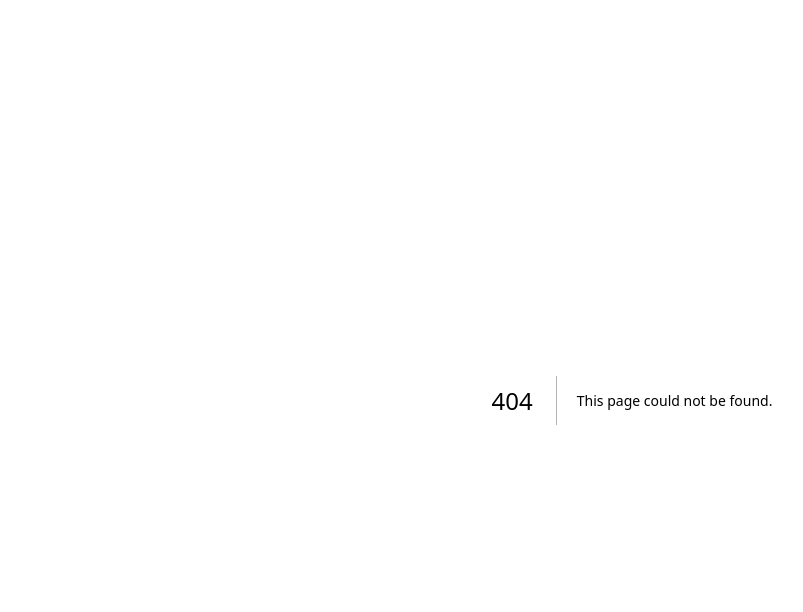
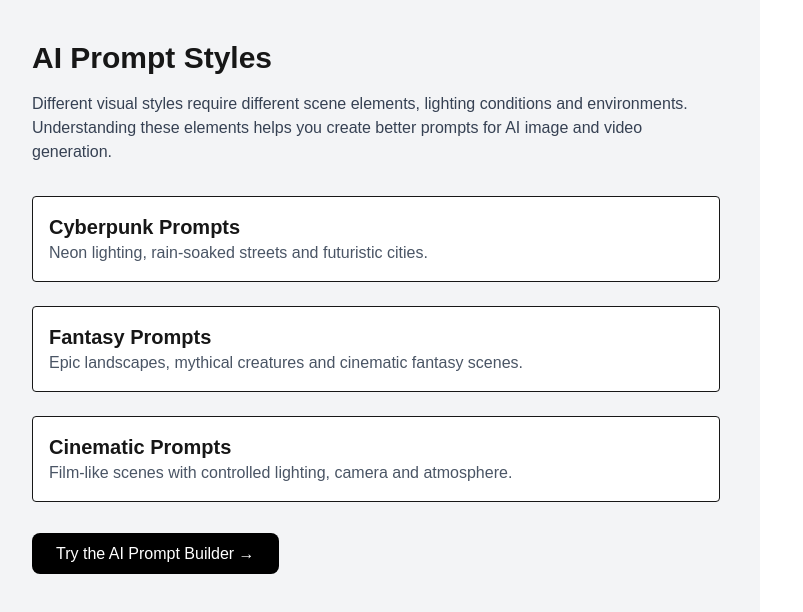
Before and after one commit to amerind369/cinematic-prompt-engine, a Next.js app: page /styles in a window 1280 px wide. Before the commit this address had no page. Shown: the top 612 px of the page, without its empty margins (8-811 px from the left). Built offline with nearby package versions, Linux system fonts and the light colour scheme.

Commit message:
Create page.tsx

```diff
--- /dev/null
+++ b/app/styles/page.tsx
@@ -0,0 +1,50 @@
+export default function StylesPage() {
+  return (
+    <main className="min-h-screen bg-gray-100 p-10 max-w-3xl">
+
+      <h1 className="text-3xl font-bold mb-4">
+        AI Prompt Styles
+      </h1>
+
+      <p className="mb-8 text-gray-700">
+        Different visual styles require different scene elements, lighting conditions and environments.
+        Understanding these elements helps you create better prompts for AI image and video generation.
+      </p>
+
+      <div className="space-y-6">
+
+        <a href="/styles/cyberpunk-prompts" className="block p-4 bg-white rounded border hover:bg-gray-50">
+          <h2 className="text-xl font-semibold">Cyberpunk Prompts</h2>
+          <p className="text-gray-600">
+            Neon lighting, rain-soaked streets and futuristic cities.
+          </p>
+        </a>
+
+        <a href="/styles/fantasy-prompts" className="block p-4 bg-white rounded border hover:bg-gray-50">
+          <h2 className="text-xl font-semibold">Fantasy Prompts</h2>
+          <p className="text-gray-600">
+            Epic landscapes, mythical creatures and cinematic fantasy scenes.
+          </p>
+        </a>
+
+        <a href="/styles/cinematic-prompts" className="block p-4 bg-white rounded border hover:bg-gray-50">
+          <h2 className="text-xl font-semibold">Cinematic Prompts</h2>
+          <p className="text-gray-600">
+            Film-like scenes with controlled lighting, camera and atmosphere.
+          </p>
+        </a>
+
+      </div>
+
+      <div className="mt-10">
+        <a
+          href="/"
+          className="px-6 py-3 bg-black text-white rounded-lg"
+        >
+          Try the AI Prompt Builder →
+        </a>
+      </div>
+
+    </main>
+  )
+}
```
